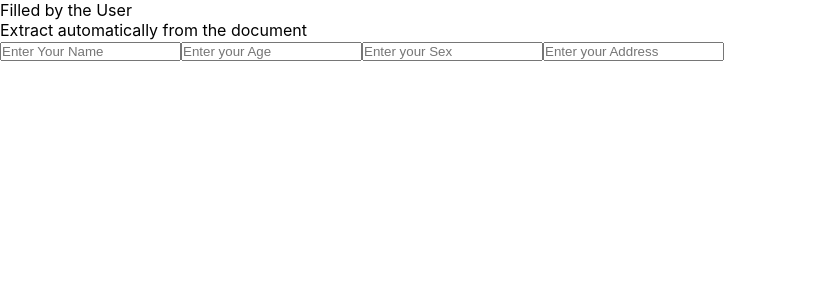
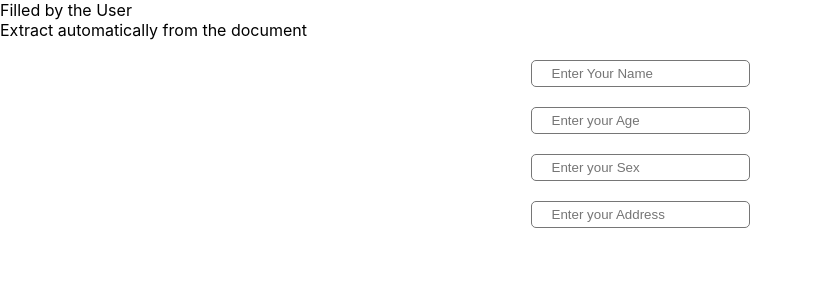
Before and after one commit to TheDa21crj/Travel, a React (Create React App) app in the folder front/: page / in a window 1280 px wide. Both pictures are taken after a click on the element "Filled by the User". Shown: the top 300 px of the page, without its empty margins (0-813 px from the left). Built offline with nearby package versions, Linux system fonts and the light colour scheme.

Commit message:
Update User.jsx

```diff
--- a/front/src/Components/User.jsx
+++ b/front/src/Components/User.jsx
@@ -4,15 +4,34 @@ import "./Css/User.css";
 export default function User() {
   return (
     <div>
-      <div>
-        <input type="text" name="name" id="" placeholder="Enter Your Name" />
-        <input type="text" name="age" id="" placeholder="Enter your Age" />
-        <input type="text" name="sex" id="" placeholder="Enter your Sex" />
+      <div className="InpPDiv">
+        <input
+          type="text"
+          name="name"
+          id=""
+          placeholder="Enter Your Name"
+          className="InpField"
+        />
+        <input
+          type="text"
+          name="age"
+          id=""
+          placeholder="Enter your Age"
+          className="InpField"
+        />
+        <input
+          type="text"
+          name="sex"
+          id=""
+          placeholder="Enter your Sex"
+          className="InpField"
+        />
         <input
           type="text"
           name="address"
           id=""
           placeholder="Enter your Address"
+          className="InpField"
         />
       </div>
     </div>
```
